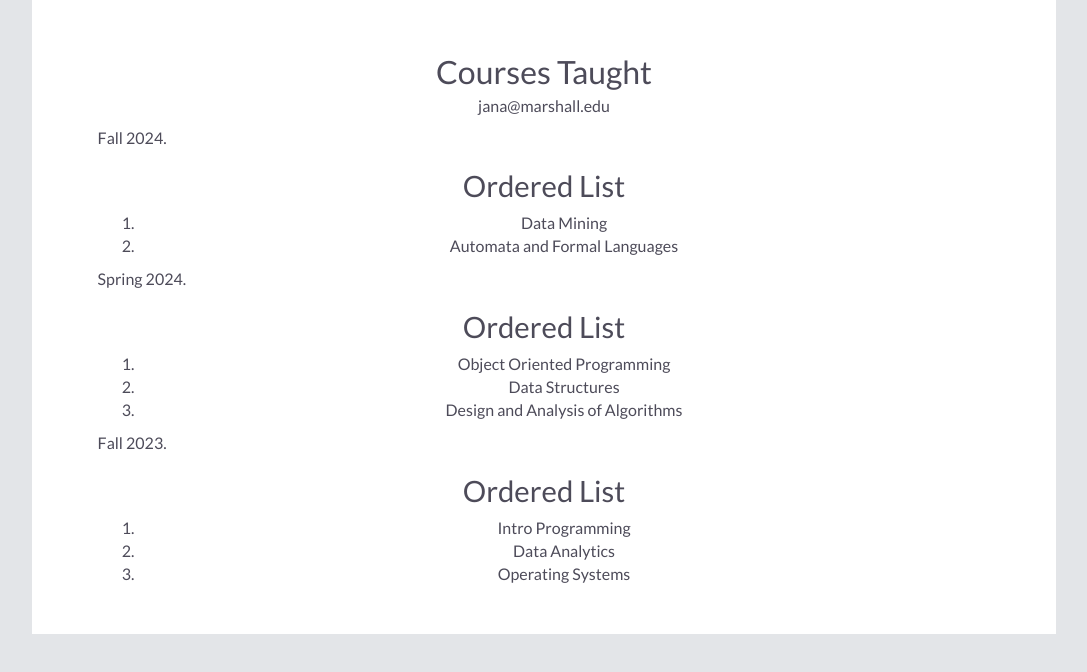
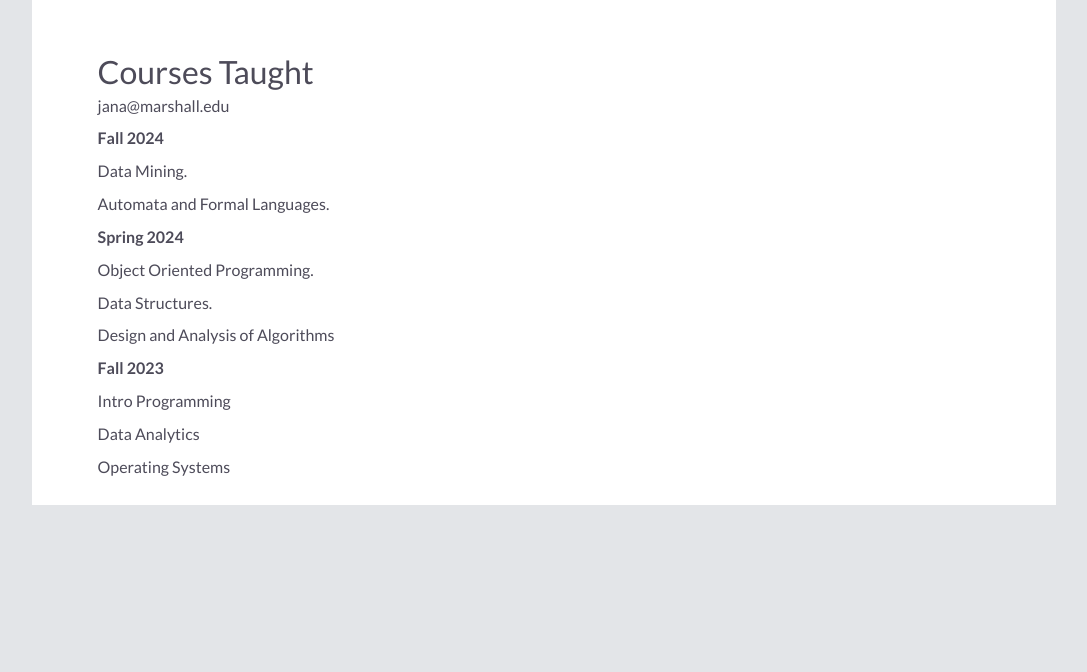
Before and after one commit to ananyajana/ananyajana.github.io, a plain HTML site: page teaching.html in a window 1280 px wide. Shown: the whole page, without its empty margins (96-1183 px from the left). Drawn offline with nearby package versions, Linux system fonts and the light colour scheme.

Commit message:
initial check-in teahcing page

```diff
--- a/teaching.html
+++ b/teaching.html
@@ -37,29 +37,23 @@
           <td width="70%" valign="top">
             <p align="center">&nbsp;</p>
 
-            <p align="center"><font size="6px">Courses Taught</font><br>
+            <p align="left"><font size="6px">Courses Taught</font><br>
             jana@marshall.edu</p>
 
-            <p align="left"> Fall 2024.
-                <h2>Ordered List</h2>
-		    <ol>
-			<li>Data Mining</li>
-			<li>Automata and Formal Languages</li>
-		    </ol>
-	<p align="left"> Spring 2024.
-                <h2>Ordered List</h2>
-		    <ol>
-			<li>Object Oriented Programming</li>
-			<li>Data Structures</li>
-			<li>Design and Analysis of Algorithms</li>
-		    </ol>
-	<p align="left"> Fall 2023.
-		    <h2>Ordered List</h2>
-		    <ol>
-			<li>Intro Programming</li>
-			<li>Data Analytics</li>
-			<li>Operating Systems</li>
-		    </ol>
+            <p align="left"> <strong>Fall 2024</strong>
+            <p align="left"> Data Mining.
+            <p align="left"> Automata and Formal Languages.
+            <br>
+
+	<p align="left">  <strong>Spring 2024</strong>
+		 <p align="left"> Object Oriented Programming.
+            	<p align="left"> Data Structures.
+            	<p align="left"> Design and Analysis of Algorithms
+
+	<p align="left"> <strong>Fall 2023</strong>
+		<p align="left"> Intro Programming
+            	<p align="left"> Data Analytics
+            	<p align="left"> Operating Systems
 
     <br>
 
```
